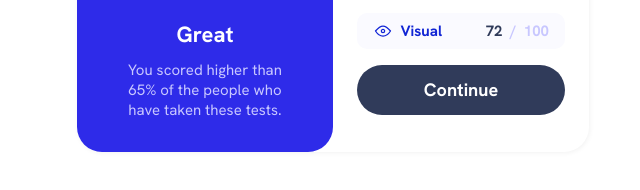
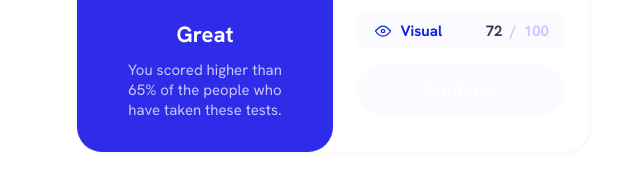
Before and after one commit to Orozimbo1/resultSummary_Component, a plain HTML site: page index.html in a window 1280 px wide. In both pictures the pointer is over the button "Continue". Shown: the part 434-624 px from the top of the page, without its empty margins (307-947 px from the left). Drawn offline with Linux system fonts and the light colour scheme; a web font is replaced by a local one.

Commit message:
Update style.css

```diff
--- a/style.css
+++ b/style.css
@@ -122,6 +122,12 @@ button {
   border-radius: 25px;
   font-size: 18px;
   font-weight: 700;
+  cursor: pointer;
+  transition: .3s;
+}
+
+button:hover {
+  background-color: hsla(241, 100%, 99%);
 }
 
 @media screen and (min-width: 376px) {
```
